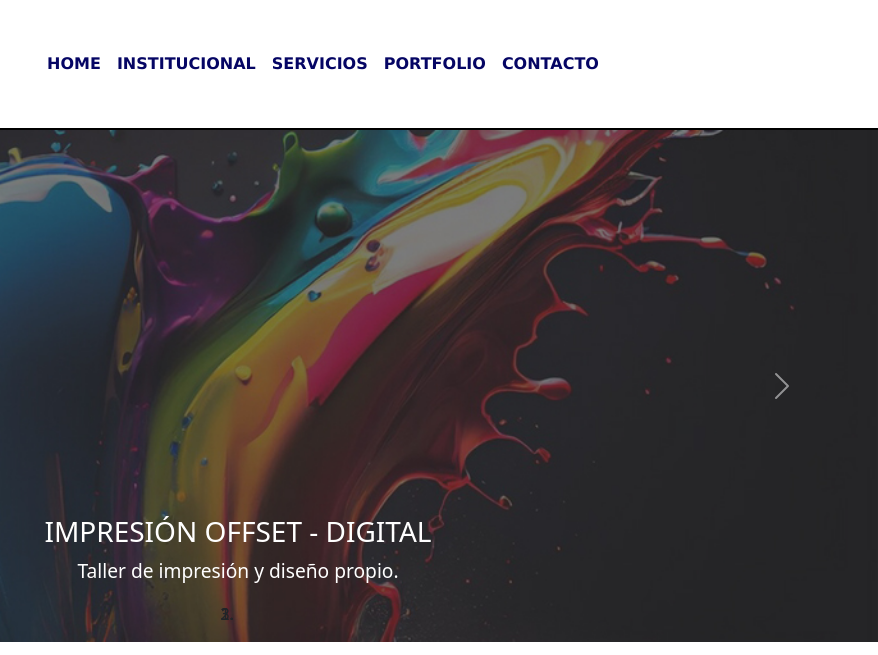
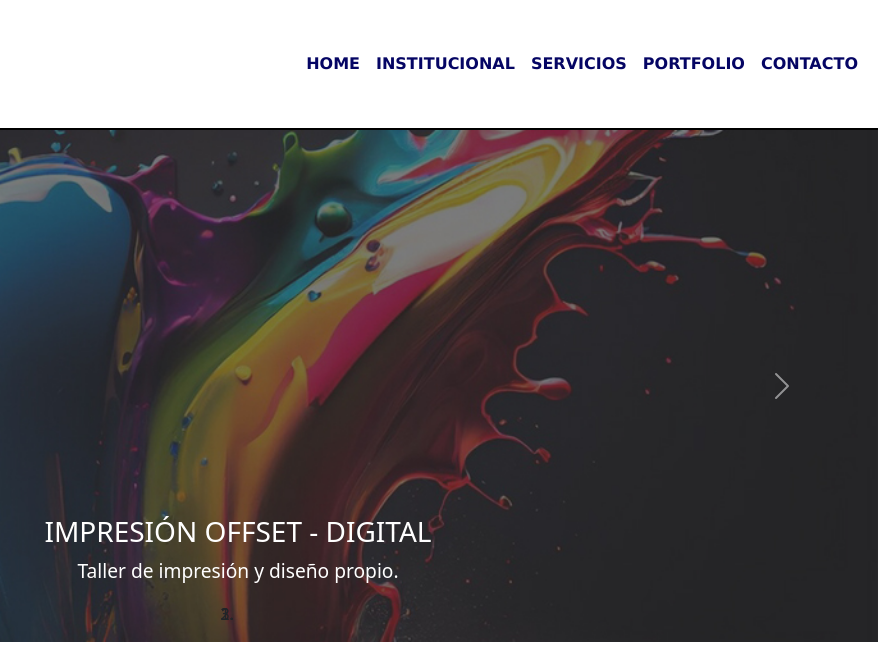
Before and after one commit to adrita10ar/2da-Pre-Entrega, a plain HTML site: page index.html in a window 1280 px wide. Shown: the top 655 px of the page, 402-1280 px from the left. Drawn offline with nearby package versions, Linux system fonts and the light colour scheme.

Commit message:
Menu  dereacha

```diff
--- a/css/estilos.css
+++ b/css/estilos.css
@@ -69,7 +69,7 @@ h2 {
 /* INSTITUCIONAL */
 
 .container {
-    margin-bottom: 20px;
+    /* margin-bottom: 20px; */
 }
 
 .imgInstitucional {
--- a/index.html
+++ b/index.html
@@ -31,7 +31,7 @@
                     <span class="navbar-toggler-icon"></span>
                 </button>
                 <div class="collapse navbar-collapse" id="navbarNav">
-                    <ul class="navbar-nav mx-auto menuNav">
+                    <ul class="navbar-nav ms-auto menuNav">
                         <li class="nav-item">
                             <a class="nav-link" href="index.html">Home</a>
                         </li>
```
Also changed, not shown: html/contacto.html (+1 -1 lines), html/institucional.html (+1 -1 lines), html/porfolio.html (+1 -1 lines), html/servicios.html (+1 -1 lines).
